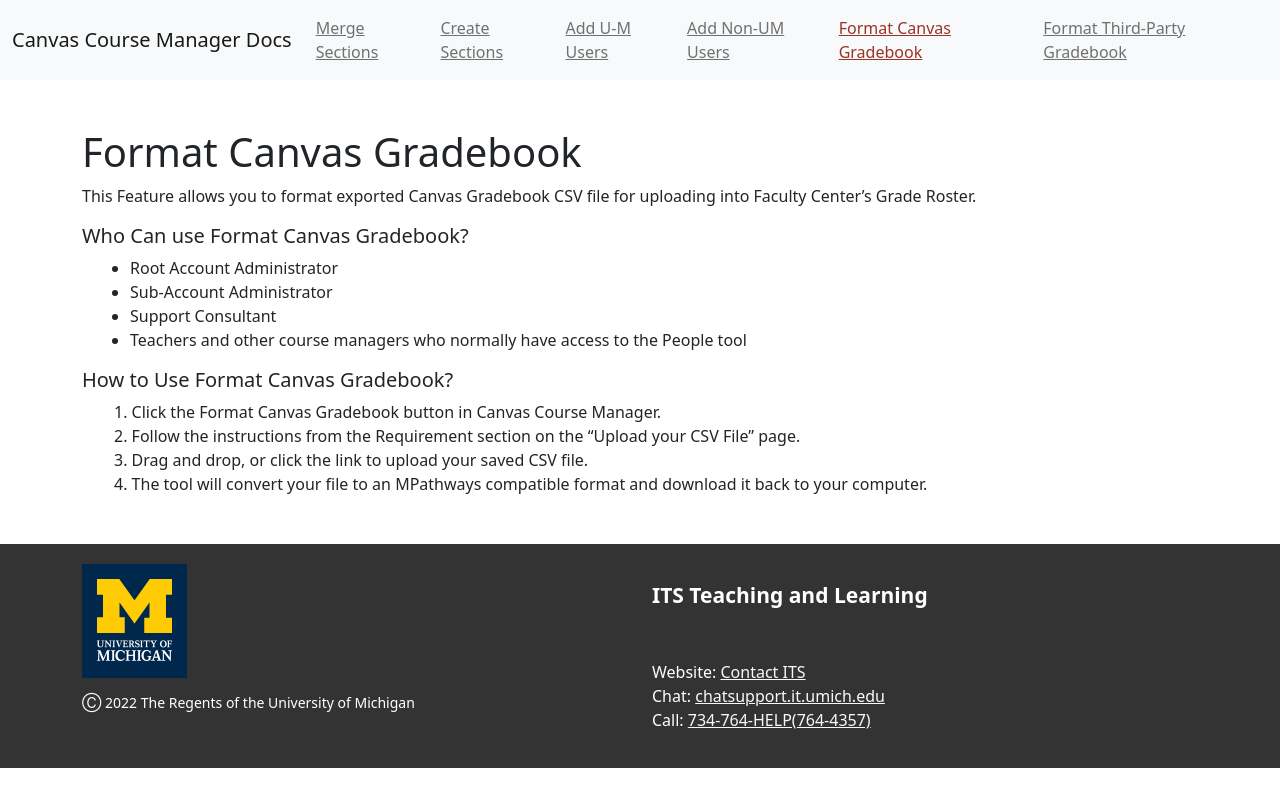
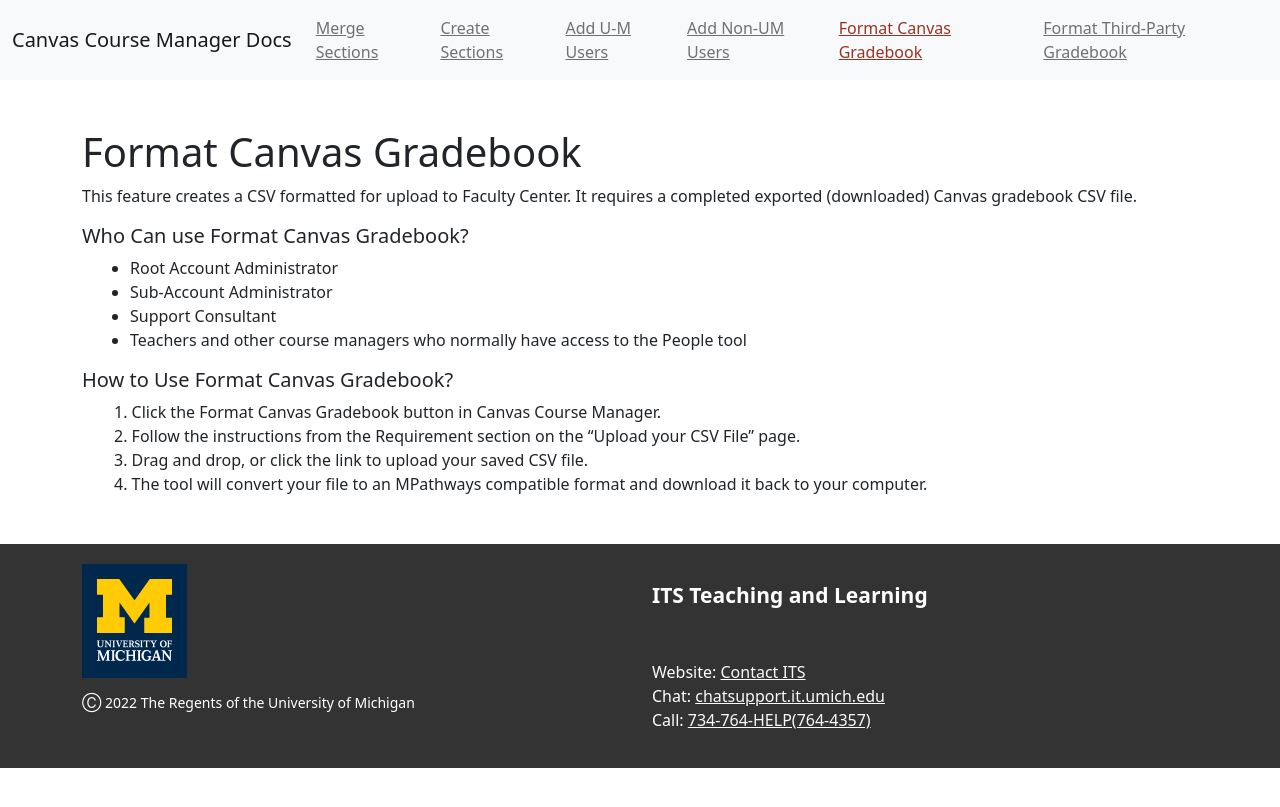
Before and after one commit to tl-its-umich-edu/canvas-course-manager-next, a Jekyll site: the page built from docs/gradebook-canvas.html, in a window 1280 px wide. Shown: the top 807 px of the page. Built offline with Jekyll 4.4.1, drawn with Linux system fonts in a browser that asks for light colours.

Commit message:
Update docs/gradebook-canvas.html
Co-authored-by: melindakraft <makraft@umich.edu>

```diff
--- a/docs/gradebook-canvas.html
+++ b/docs/gradebook-canvas.html
@@ -4,7 +4,7 @@
 ---
 
 <h1 class="mt-5">Format Canvas Gradebook</h1>
-<p>This Feature allows you to format exported Canvas Gradebook CSV file for uploading into Faculty Center’s Grade Roster. </p>
+<p>This feature creates a CSV formatted for upload to Faculty Center. It requires a completed exported (downloaded) Canvas gradebook CSV file. </p>
 <h5>Who Can use Format Canvas Gradebook?</h5>
 <ul class="mx-3">
   <li>Root Account Administrator</li>
```
